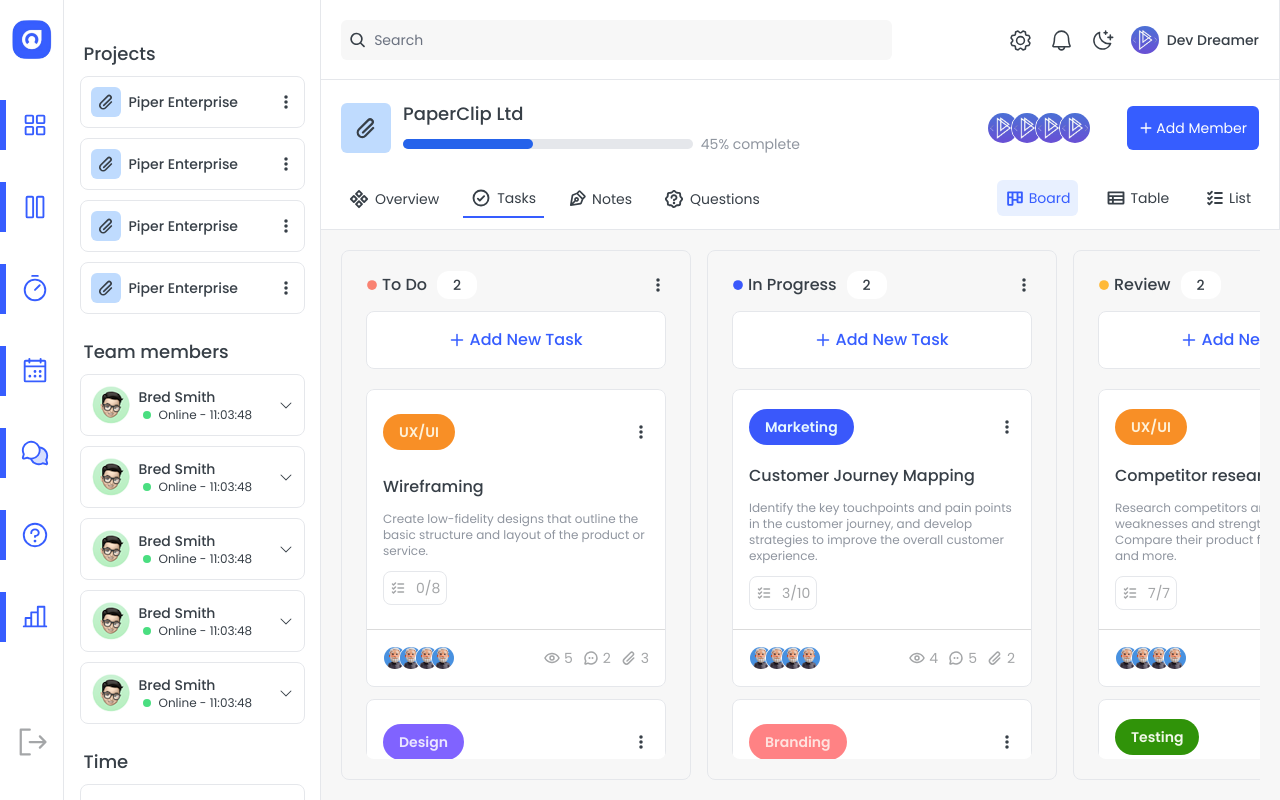
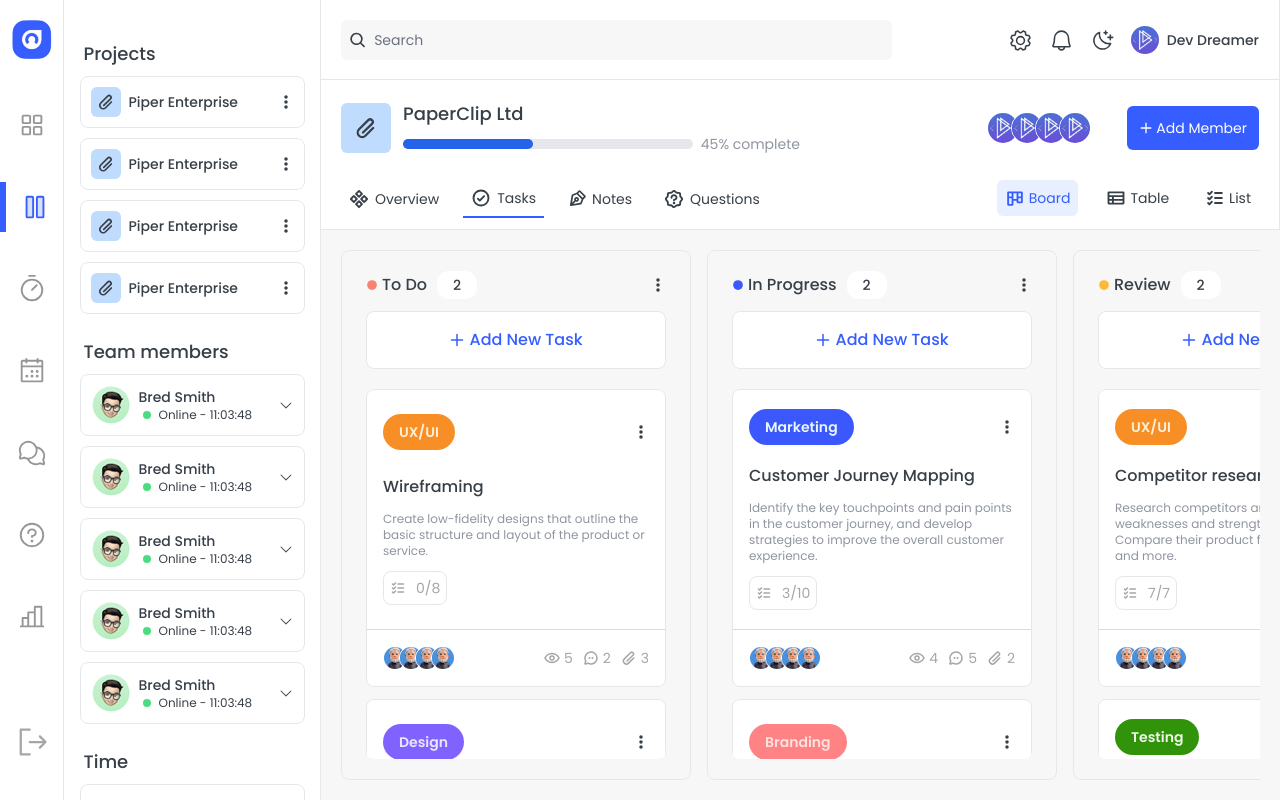
Before and after one commit to amitk7288/react-kanban, a React (Vite) app: page / in a window 1280 px wide. Built offline with nearby package versions, Linux system fonts and the light colour scheme.

Commit message:
updated the sidebar icons active state

```diff
--- a/src/components/sidebar/SidebarIcons.jsx
+++ b/src/components/sidebar/SidebarIcons.jsx
@@ -24,42 +24,42 @@ const sidebarIcons = [
   {
     id: 1,
     icon: <PiSquaresFour />,
-    activeicon: <PiSquaresFourDuotone />,
+    activeIcon: <PiSquaresFourDuotone />,
     iconText: "Projects",
     active: false,
   },
   {
     id: 2,
     icon: <PiColumns />,
-    activeicon: <PiColumnsDuotone />,
+    activeIcon: <PiColumnsDuotone />,
     iconText: "Board",
-    active: false,
+    active: true,
   },
   {
     id: 3,
     icon: <PiTimer />,
-    activeicon: <PiTimerDuotone />,
+    activeIcon: <PiTimerDuotone />,
     iconText: "Time Management",
     active: false,
   },
   {
     id: 4,
     icon: <PiCalendarDots />,
-    activeicon: <PiCalendarDotDuotone />,
+    activeIcon: <PiCalendarDotDuotone />,
     iconText: "Timeline",
     active: false,
   },
   {
     id: 5,
-    icon: <PiChatsCircleDuotone />,
-    activeicon: <PiChatsCircleDuotone />,
+    icon: <PiChatsCircle />,
+    activeIcon: <PiChatsCircleDuotone />,
     iconText: "Chat",
     active: false,
   },
   {
     id: 6,
     icon: <PiQuestion />,
-    activeicon: <PiQuestionDuotone />,
+    activeIcon: <PiQuestionDuotone />,
     iconText: "FAQ's",
     active: false,
   },
@@ -73,11 +73,17 @@ const sidebarIcons = [
 ];
 
 export default function SidebarIcons() {
-  const [isActive, setIsActive] = useState(sidebarIcons);
+  const [icons, setIcons] = useState(sidebarIcons);
 
-  const handleClickIcon = (icon) => {
-    // finsish this off!
-  };
+  function handleClickIcon(clickedIconID) {
+    setIcons((prevState) =>
+      prevState.map((icon) =>
+        icon.id === clickedIconID
+          ? { ...icon, active: true }
+          : { ...icon, active: false },
+      ),
+    );
+  }
 
   return (
     <div className="flex w-[20%] flex-col items-center justify-between border-r pb-10 pt-5 dark:border-drkbrd dark:bg-drkbg dark:text-drkcol">
@@ -86,16 +92,16 @@ export default function SidebarIcons() {
           <img src={logo} alt="" />
         </div>
         <div className="flex w-full flex-col items-center gap-[4vh] text-3xl text-[#959697] dark:text-drkcol">
-          {sidebarIcons.map((icon) => (
+          {icons.map((icon) => (
             <a
               href="#"
               alt={icon.iconText}
               title={icon.iconText}
               key={icon.id}
-              className={`${isActive ? `border-l-[#365dff] text-[#365dff] dark:border-l-[#00ccff] dark:text-[#00ccff]` : null} flex h-[50px] w-full cursor-pointer items-center justify-center border-l-[6px]`}
-              onClick={() => handleClickIcon(icon.iconText)}
+              className={`${icon.active ? `border-l-[6px] border-l-[#365dff] text-[#365dff] dark:border-l-[#00ccff] dark:text-[#00ccff]` : null} flex h-[50px] w-full cursor-pointer items-center justify-center transition-all duration-400 ease-in-out`}
+              onClick={() => handleClickIcon(icon.id)}
             >
-              {icon.icon}
+              {icon.active ? icon.activeIcon : icon.icon}
             </a>
           ))}
         </div>
```
